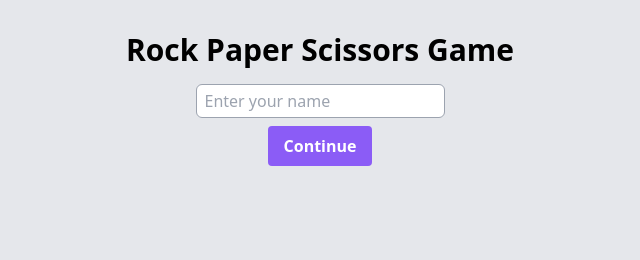
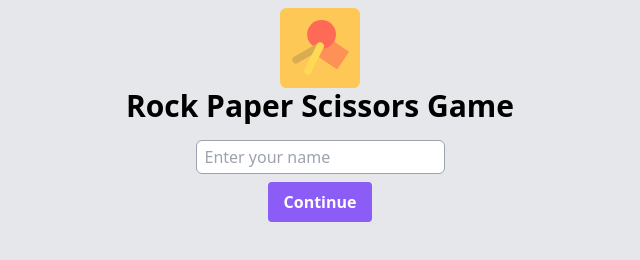
Before and after one commit to loan-mgt/RPS-elite, a plain HTML site: page static/index.html in a window 1280 px wide. Shown: the whole page, without its empty margins (320-960 px from the left). Drawn offline with nearby package versions, Linux system fonts and the light colour scheme.

Commit message:
add logo

```diff
--- a/static/index.html
+++ b/static/index.html
@@ -5,12 +5,18 @@
     <meta charset="UTF-8">
     <meta name="viewport" content="width=device-width, initial-scale=1.0">
     <title>RCP Game</title>
+    <link rel="icon" href="/assets/images/logo_transparent.svg">
+
     <!-- Include Tailwind CSS -->
     <link href="https://cdn.jsdelivr.net/npm/tailwindcss@2.2.19/dist/tailwind.min.css" rel="stylesheet">
 </head>
 
 <body class="bg-gray-200">
-    <div class="container mx-auto mt-8">
+    <div class="container mx-auto mt-2 ">
+        <div class="flex h-20 w-full justify-center items-center">
+<img class="h-full w-auto" src="/assets/images/logo.svg">
+
+        </div>
         <h1 class="text-3xl font-semibold text-center mb-4">Rock Paper Scissors Game</h1>
         <div id="join-container" class="flex flex-col justify-center items-center mb-4">
             <input id="player-name" type="text" placeholder="Enter your name"
@@ -56,7 +62,6 @@
             </div>
         </div>
     </div>
-
     <script>
         var socket = null;
         let playerName = null;
```
Also changed, not shown: static/assets/images/logo.svg (added), static/assets/images/logo_transparent.svg (added).
